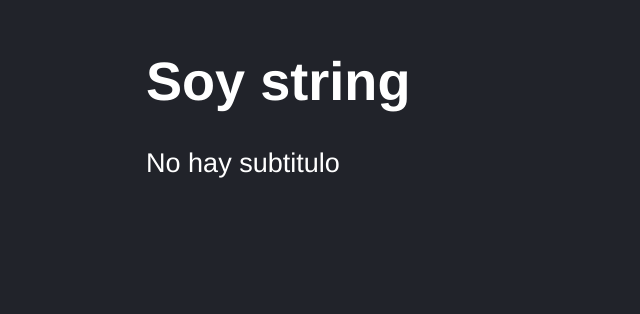
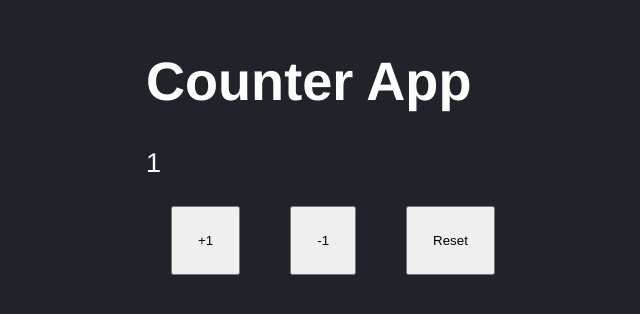
Before and after one commit to khisus19/cursoReactDe0aExperto, a React (Vite) app in the folder 03-couter-app-vite/: page / in a window 1280 px wide. Shown: the part 134-448 px from the top of the page, without its empty margins (2-642 px from the left). Built offline with nearby package versions, Linux system fonts and the light colour scheme.

Commit message:
Counter app done - sect 4 finnished

```diff
--- a/03-couter-app-vite/src/FirstApp.jsx
+++ b/03-couter-app-vite/src/FirstApp.jsx
@@ -1,21 +1,28 @@
+import { useState } from 'react';
 import PropTypes from "prop-types";
 
-export const FirstApp = ({ title, subtitle }) => {
 
-  // console.log();
+export const FirstApp = ({ value }) => {
 
+  const [ counter, setCounter ] = useState(value);
+
+  const handleAdd = () => setCounter( counter + 1);
+  const handleSub = () => setCounter( counter - 1);
+  const handleReset = () => setCounter( value );
 
   return (
     <>
-      <h1>{ title }</h1>
-      <p>{ subtitle }</p>
+      <h1>Counter App</h1>
+      <p>{ counter }</p>
+      <button onClick={ handleAdd } >+1</button>
+      <button onClick={ handleSub } >-1</button>
+      <button onClick={ handleReset } >Reset</button>
     </>
   )
 }
 
 FirstApp.propTypes = {
-  title: PropTypes.string.isRequired,
-  subtitle: PropTypes.string,
+  value: PropTypes.number,
 }
 
 FirstApp.defaultProps = {
--- a/03-couter-app-vite/src/main.jsx
+++ b/03-couter-app-vite/src/main.jsx
@@ -8,7 +8,7 @@
 ReactDOM.createRoot( document.getElementById("root")).render(
   <React.StrictMode>
 
-    <FirstApp title={ "Soy string" } />
+    <FirstApp value={ 1 } />
 
   </React.StrictMode>
 )
--- a/03-couter-app-vite/src/styles.css
+++ b/03-couter-app-vite/src/styles.css
@@ -7,3 +7,8 @@
   font-size: 1.3rem;
   padding: 70px;
 }
+
+button {
+  padding: 25px;
+  margin: 0 25px;
+}
```
